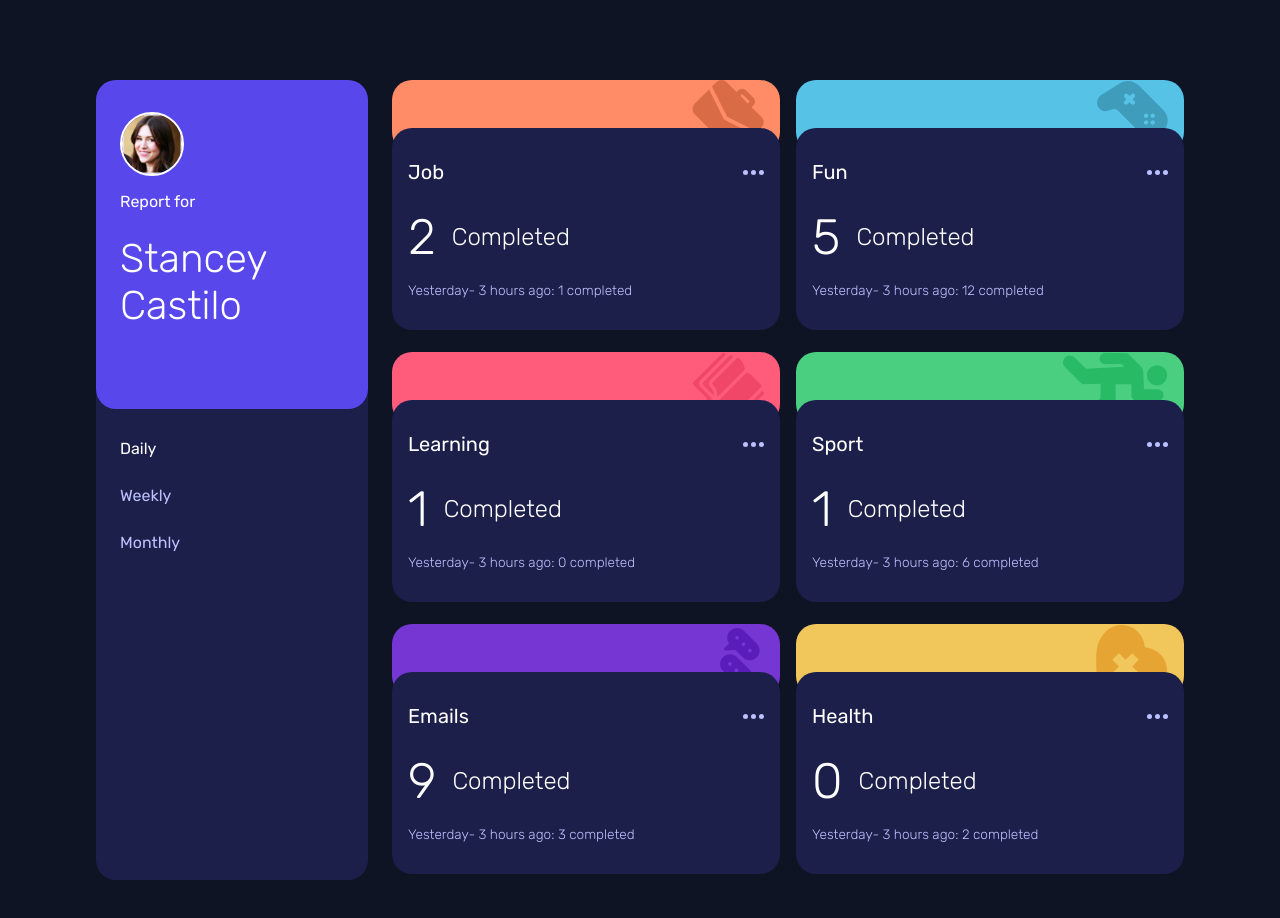
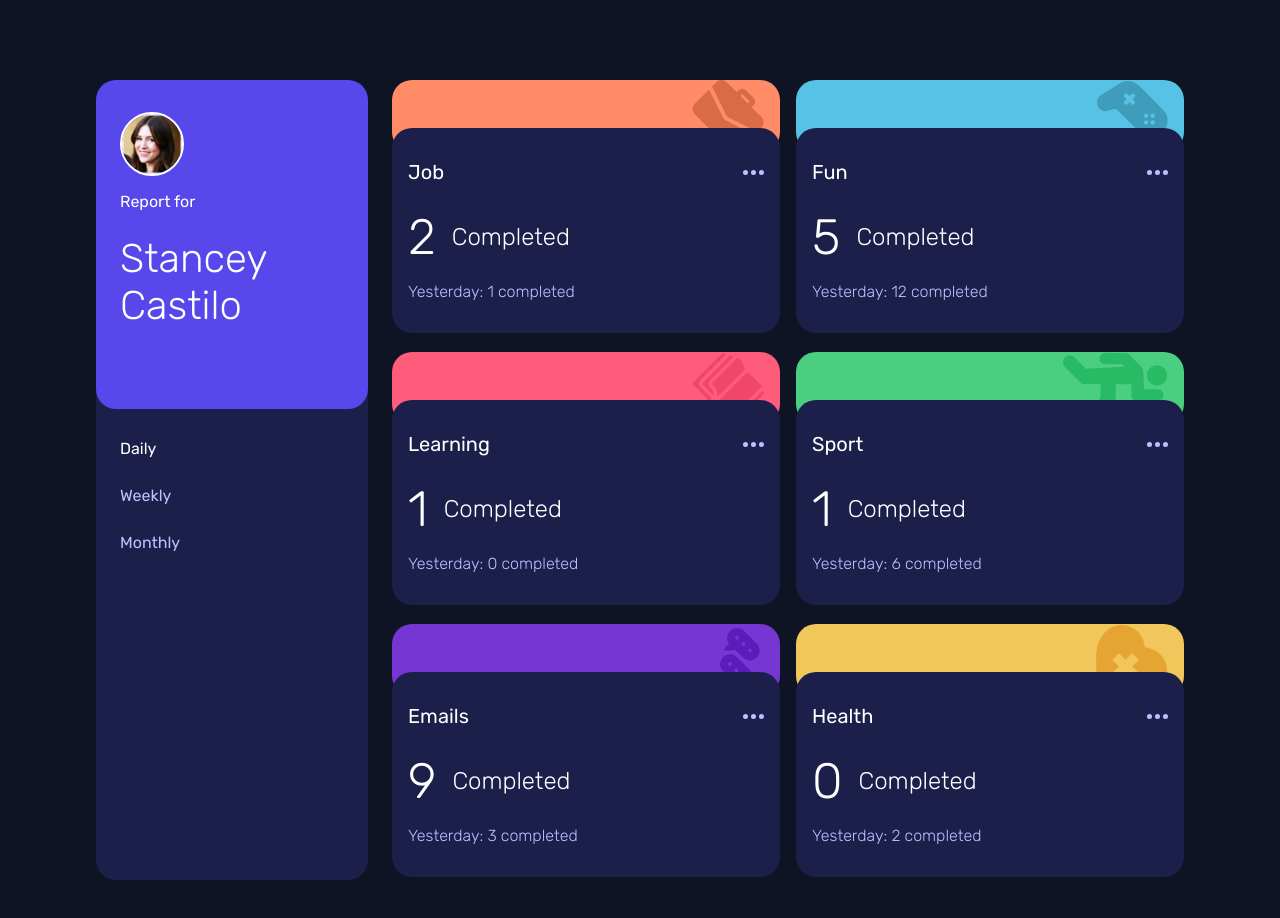
Before and after one commit to aishacodes/cookkit, a React (Vite) app: page / in a window 1280 px wide. Shown: the top 918 px of the page. Built offline with nearby package versions, Linux system fonts and the light colour scheme.

Commit message:
fix: mobile responsiveness

```diff
--- a/src/component/Card.scss
+++ b/src/component/Card.scss
@@ -91,7 +91,7 @@
           font-size: 3.1rem;
           margin: 0;
           @media only screen and (max-width: 376px) {
-            font-size: 1.5rem;
+            font-size: 2rem;
           }
         }
         span {
@@ -104,7 +104,7 @@
       .previous {
         color: v.$pale-blue;
         font-weight: 300;
-        font-size: 0.85rem;
+        font-size: 1rem;
 
         span {
           &:nth-child(3) {
--- a/src/component/Card.tsx
+++ b/src/component/Card.tsx
@@ -1,4 +1,3 @@
-import { formattedDate, timeAgo } from "../utils";
 import "./Card.scss";
 
 const Card = ({
@@ -10,8 +9,6 @@ const Card = ({
   activeTime: string;
   timeframes: any;
 }) => {
-  const hour = timeAgo(formattedDate);
-
   return (
     <section className="card">
       <div className="top-bg">
@@ -34,7 +31,6 @@ const Card = ({
                 : activeTime == "Weekly"
                 ? "Last Week"
                 : "Last Month"}
-              - {hour}
             </span>
             <span>
               : {timeframes[activeTime.toLocaleLowerCase()]?.previous}
--- a/src/utils/index.ts
+++ /dev/null
@@ -1,39 +0,0 @@
-export const timeAgo = (input: any) => {
-  const date = input instanceof Date ? input : new Date(input);
-  const formatter = new Intl.RelativeTimeFormat("en");
-  const ranges: any = {
-    years: 3600 * 24 * 365,
-    months: 3600 * 24 * 30,
-    weeks: 3600 * 24 * 7,
-    days: 3600 * 24,
-    hours: 3600,
-    minutes: 60,
-    seconds: 1,
-  };
-  const secondsElapsed = (date.getTime() - Date.now()) / 1000;
-  for (let key in ranges) {
-    if (ranges[key] < Math.abs(secondsElapsed)) {
-      const delta = secondsElapsed / ranges[key];
-      return formatter.format(Math.round(delta), key);
-    }
-  }
-};
-
-export function formatDateToISO(date: any) {
-  const pad = (num: number) => (num < 10 ? "0" : "") + num;
-  const year = date.getUTCFullYear();
-  const month = pad(date.getUTCMonth() + 1);
-  const day = pad(date.getUTCDate());
-  const hours = pad(date.getUTCHours());
-  const minutes = pad(date.getUTCMinutes());
-  const seconds = pad(date.getUTCSeconds());
-
-  return `${year}-${month}-${day}T${hours}:${minutes}:${seconds}+0000`;
-}
-
-const today = new Date();
-today.setUTCHours(0, 0, 0, 0);
-
-export const formattedDate = formatDateToISO(today);
-
-console.log(formattedDate);
```
